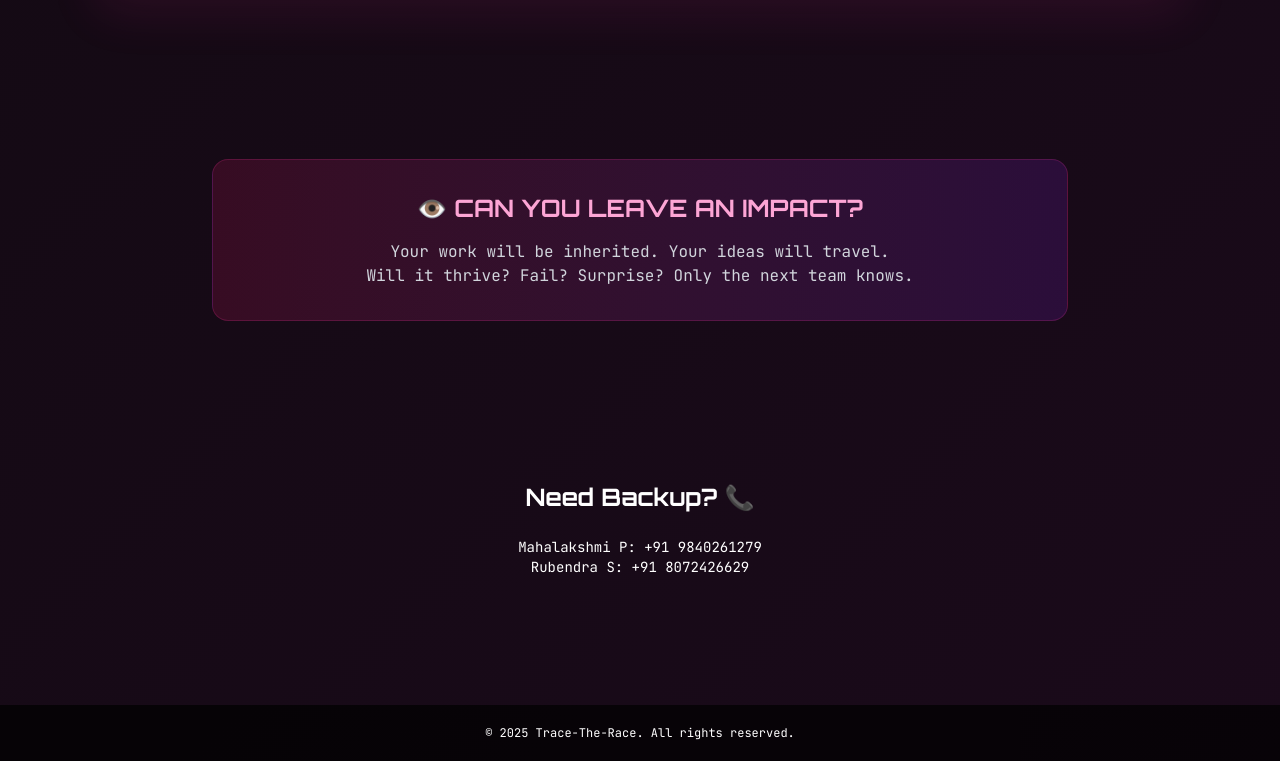
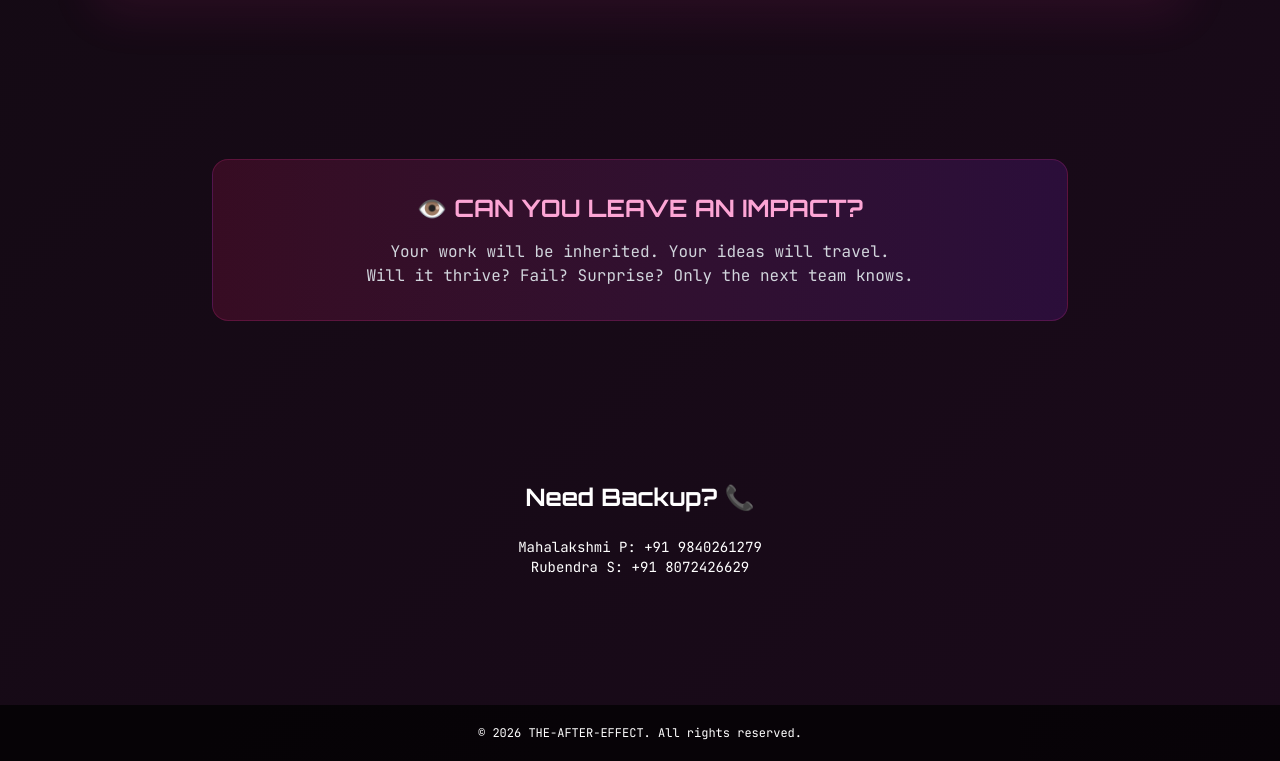
Before and after one commit to mithilesh042006/trace_the_race_web, a React (Vite) app: page / in a window 1280 px wide. Shown: the part 3861-4622 px from the top of the page. Built offline with nearby package versions, Linux system fonts and the light colour scheme; no server answers.

Commit message:
footer changed

```diff
--- a/src/main.jsx
+++ b/src/main.jsx
@@ -8,7 +8,7 @@ createRoot(document.getElementById('root')).render(
     <div>
       <App />
       <footer className="bg-black/70 py-5 text-center text-xs relative z-30">
-        <p>© 2025 Trace-The-Race. All rights reserved.</p>
+        <p>© 2026 THE-AFTER-EFFECT. All rights reserved.</p>
       </footer>
     </div>
   </StrictMode>,
```
